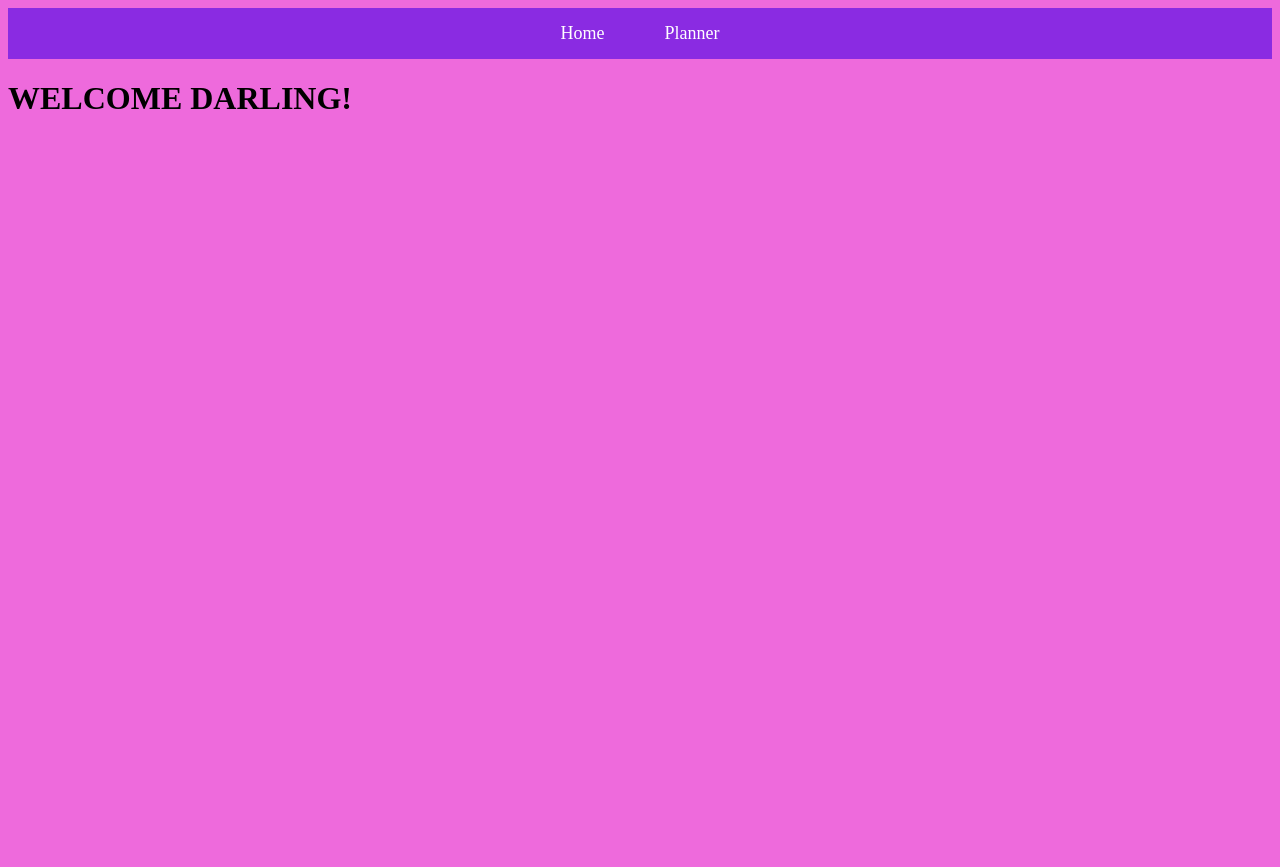
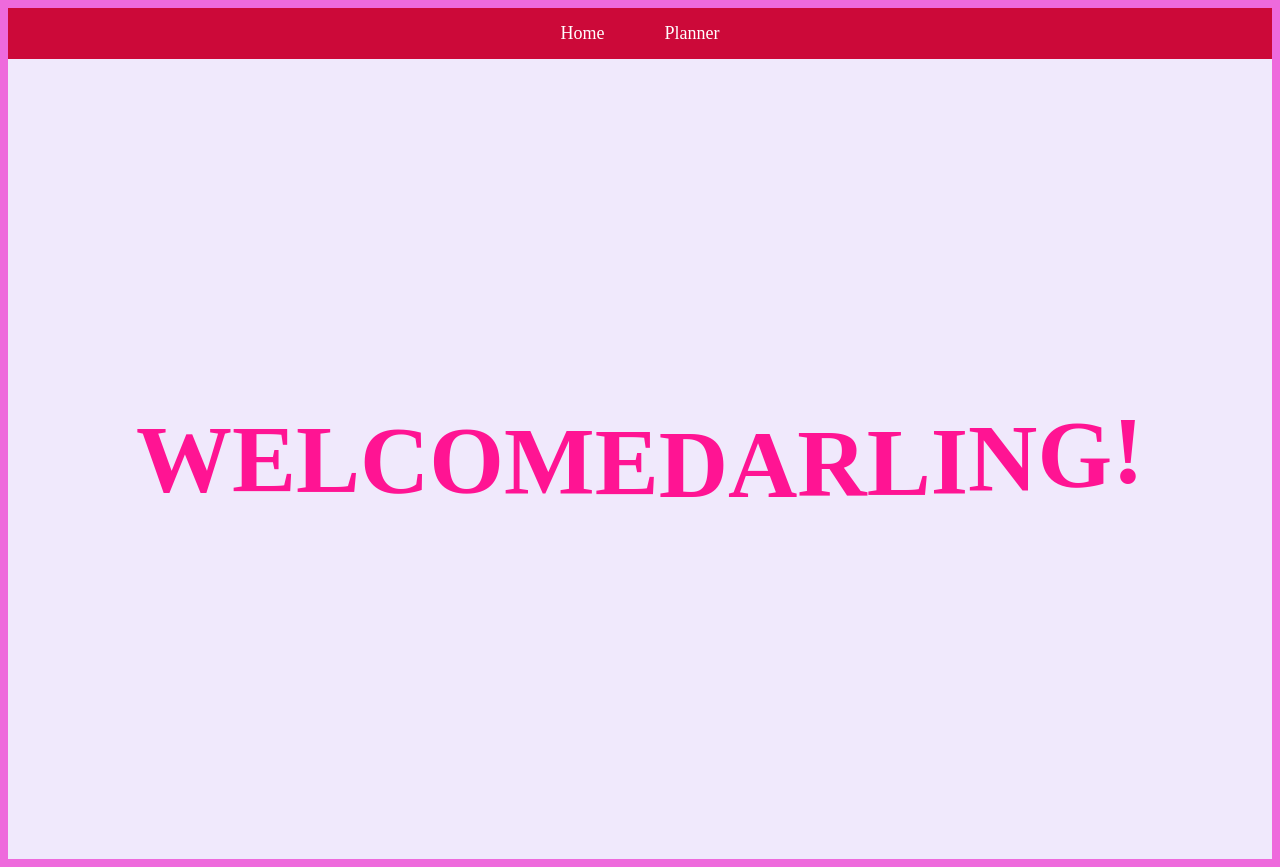
Before and after one commit to TwiceG/calendarling, a React (Vite) app in the folder frontend/: page / in a window 1280 px wide. Before the commit the page ends 800 px from the top, so only its background shows below. Built offline with nearby package versions, Linux system fonts and the light colour scheme.

Commit message:
add nice moving welcome message css and adjust some other css

```diff
--- a/frontend/src/routes/Home.jsx
+++ b/frontend/src/routes/Home.jsx
@@ -1,13 +1,20 @@
 import 'react-calendar/dist/Calendar.css';
+import '../style/Home.css';
 
 const Home = () => {
+    const message = "WELCOME DARLING!";
 
     return (
-        <div>
-            <h1>WELCOME DARLING!</h1>
-
+        <div className="home-container">
+            <h1 className="wave-message">
+                {message.split('').map((letter, index) => (
+                    <span key={index} className="wave-letter" style={{ animationDelay: `${index * 0.1}s` }}>
+                        {letter}
+                    </span>
+                ))}
+            </h1>
         </div>
-    )
-}
+    );
+};
 
 export default Home;
--- /dev/null
+++ b/frontend/src/style/Home.css
@@ -0,0 +1,41 @@
+.home-container {
+    display: flex;
+    justify-content: center;
+    align-items: center;
+    height: 100vh; /* Full height to center vertically */
+    background-color: rgba(240, 248, 255, 0.9); /* Light background color with slight transparency */
+    backdrop-filter: blur(10px); /* Adds a blur effect to the background */
+}
+
+.wave-message {
+    font-size: 6rem; /* Increase font size for emphasis */
+    font-weight: bold;
+    color: #ff1493; /* Bright color */
+    text-align: center;
+    display: inline-block; /* Allow the letter animations to work properly */
+}
+
+/* Style for each letter */
+.wave-letter {
+    display: inline-block; /* So each letter can move independently */
+    animation: wave 4s infinite; /* Increase the duration for a slower wave effect */
+}
+
+/* Define the wave animation */
+@keyframes wave {
+    0%, 100% {
+        transform: translateY(0); /* Original position */
+    }
+    20% {
+        transform: translateY(-20px); /* Move up */
+    }
+    40% {
+        transform: translateY(10px); /* Move slightly down */
+    }
+    60% {
+        transform: translateY(-10px); /* Move up slightly */
+    }
+    80% {
+        transform: translateY(5px); /* Move down slightly */
+    }
+}
--- a/frontend/src/style/NavBar.css
+++ b/frontend/src/style/NavBar.css
@@ -3,7 +3,7 @@
     display: flex;
     justify-content: space-around; /* Spread out items across the bar */
     align-items: center; /* Vertically align items */
-    background-color: blueviolet;
+    background-color: rgb(204, 9, 57);
     padding: 15px 20px; /* Add some padding */
   }
 
@@ -32,7 +32,7 @@
   }
 
   .nav-link:hover {
-    background-color: #a70f86;
+    background-color:  #e66060;
     text-decoration: none;
     color: #f4f4f4;
   }
--- a/frontend/src/style/Weekdays.css
+++ b/frontend/src/style/Weekdays.css
@@ -11,7 +11,8 @@
     padding: 10px;
     margin: 5px;
     border: 1px solid #ccc;
-    background-color: #e66060;
+
+    background-color: rgb(238, 106, 220);
 
 }
 
@@ -33,6 +34,6 @@
 }
 
 .column.highlight {
-    background-color: #16bb89;
+    background-color: #e66060;
     /* border: 2px solid #007bff; */
 }
--- a/frontend/src/style/WeeklyPlanner.css
+++ b/frontend/src/style/WeeklyPlanner.css
@@ -1,6 +1,6 @@
 .weekly-planner {
     display: flex;
-    background-color: rgb(180, 31, 180);
+    background-color: rgb(180, 31, 81);
     flex-direction: column; /* Arrange items vertically */
     align-items: center; /* Center items horizontally */
     padding: 20px;
```
